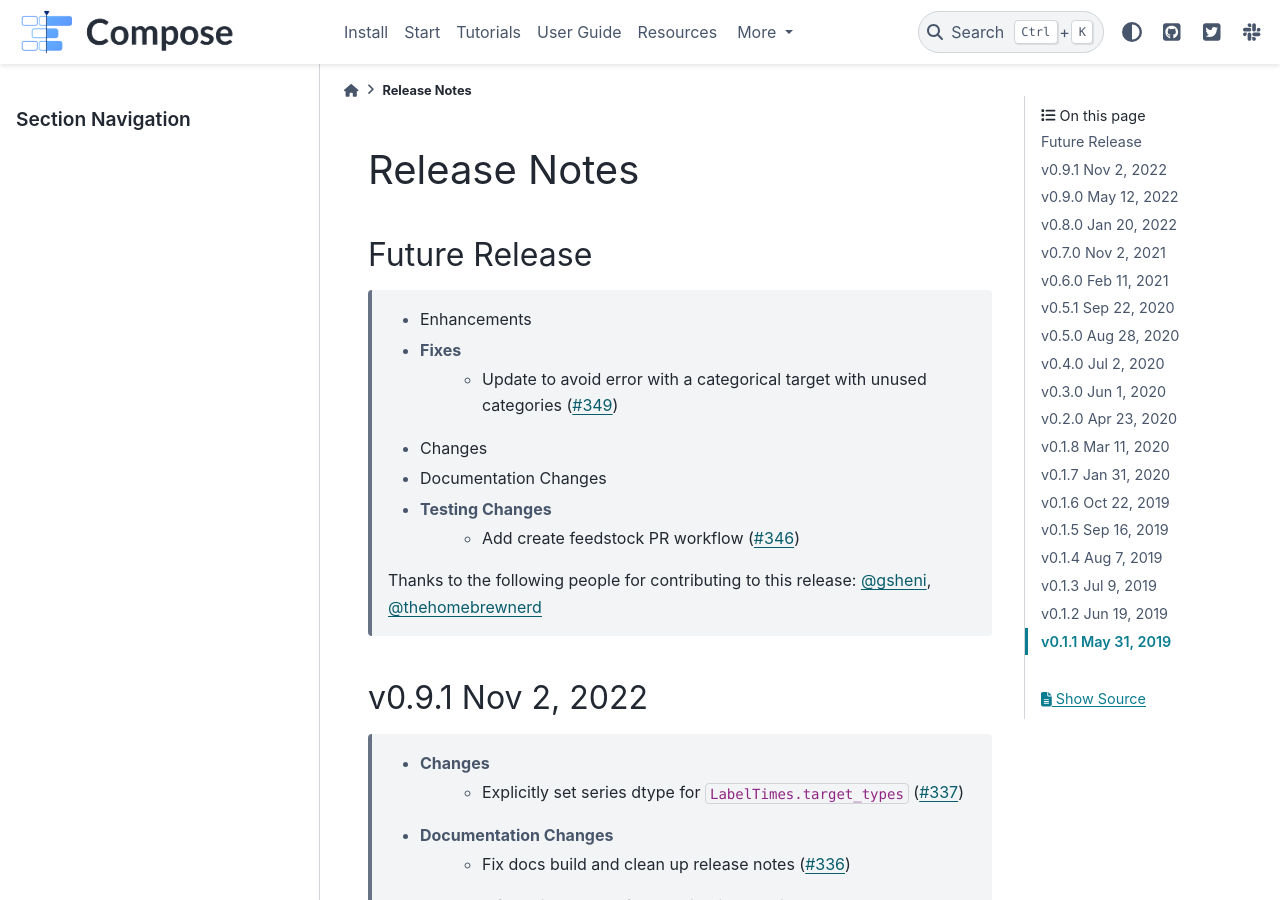
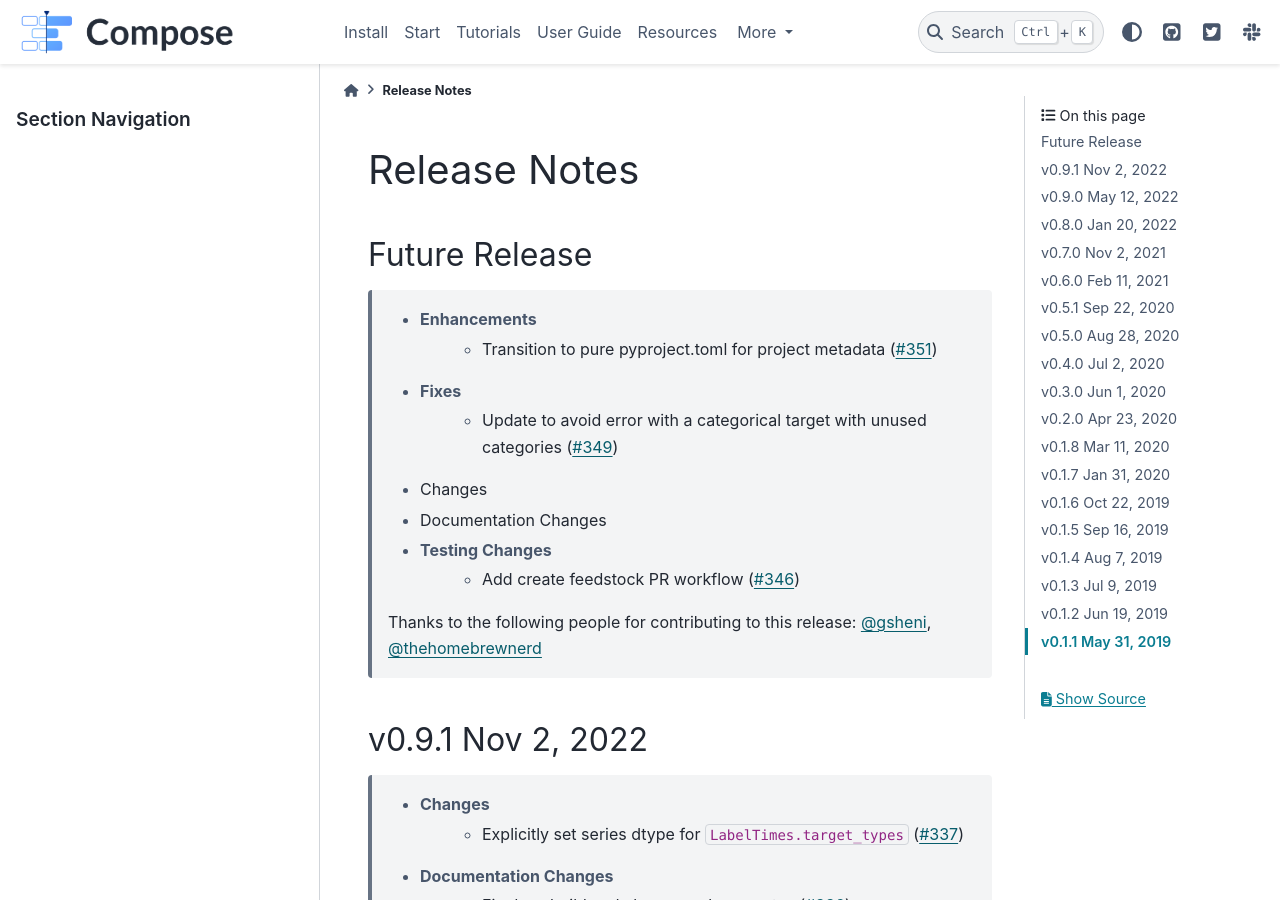
Before and after one commit to alteryx/compose, a Sphinx documentation site: the page built from docs/source/release_notes.rst, in a window 1280 px wide and 900 px high. Built offline with Sphinx 7.4.7 and the PyData theme 0.15.4, drawn with Linux system fonts in a browser that asks for light colours; comment, search, counter and statistics services are not loaded.

Commit message:
update release notes

```diff
--- a/docs/source/release_notes.rst
+++ b/docs/source/release_notes.rst
@@ -4,6 +4,7 @@ Release Notes
 Future Release
 ==============
     * Enhancements
+        * Transition to pure pyproject.toml for project metadata (:pr:`351`)
     * Fixes
         * Update to avoid error with a categorical target with unused categories (:pr:`349`)
     * Changes
```
